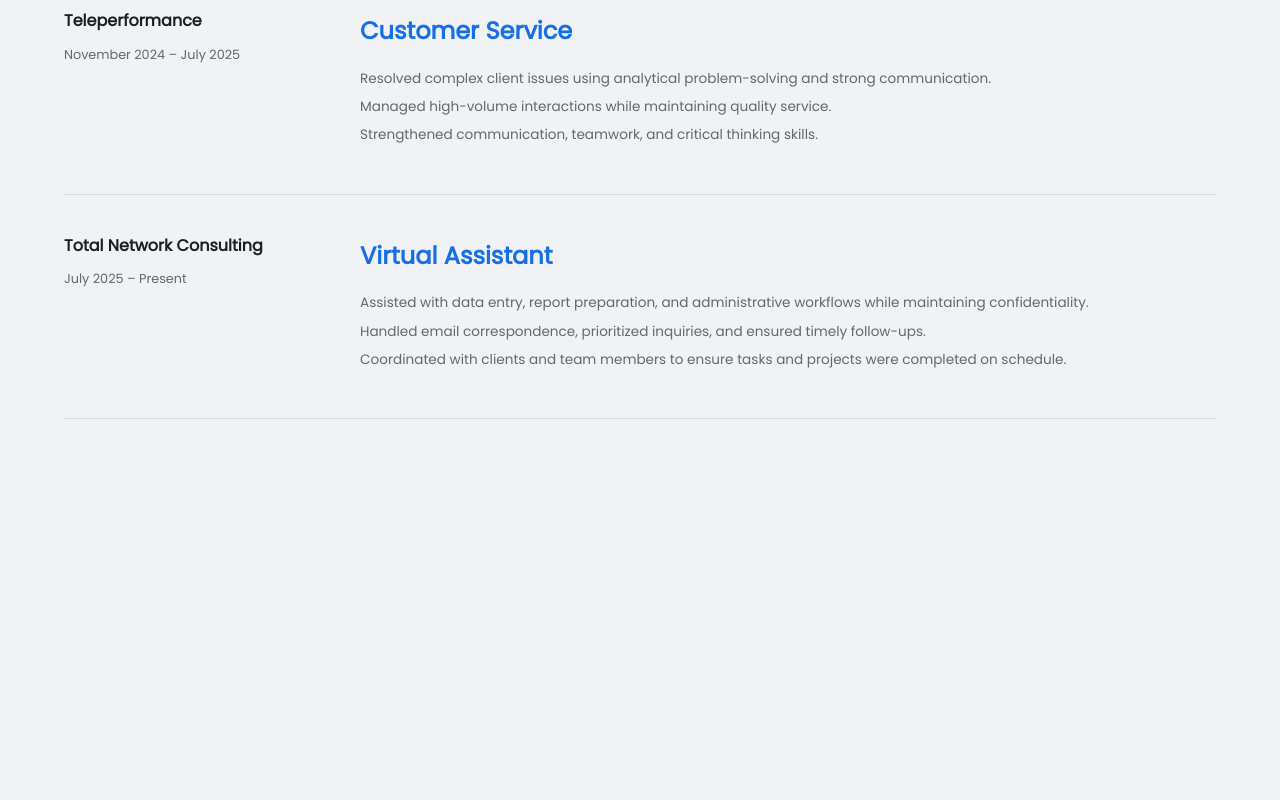
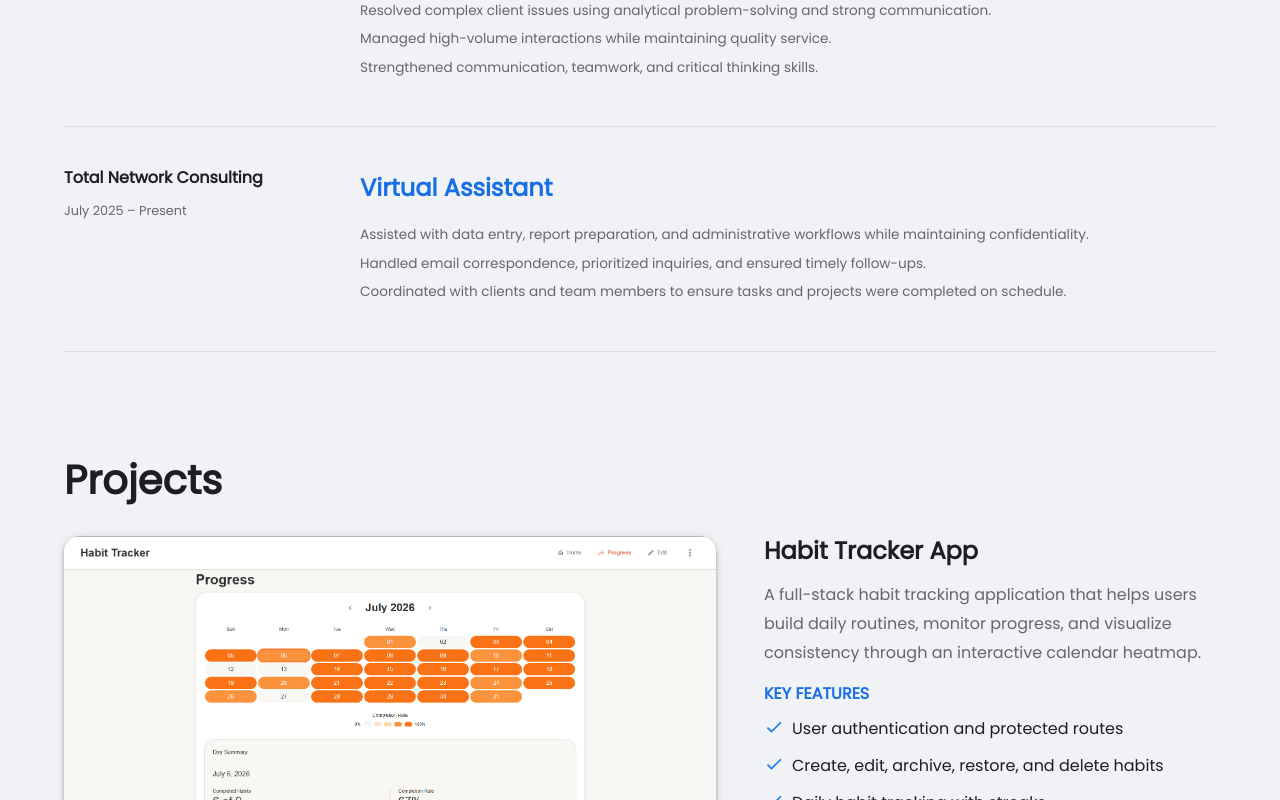
Before and after one commit to razonjericho/HTML-and-CSS-Web-Portfolio, a React (Vite) app in the folder web-portfolio/: page / in a window 1280 px wide. Shown: the part 2000-2800 px from the top of the page. Before the commit the page ends 2459 px from the top, so only its background shows below. Built offline with nearby package versions, Linux system fonts and the light colour scheme.

Commit message:
feat: add featured project section

```diff
--- a/web-portfolio/src/App.jsx
+++ b/web-portfolio/src/App.jsx
@@ -4,6 +4,7 @@ import Hero from "./sections/Hero/Hero";
 import About from "./sections/About/About";
 import TechStack from "./sections/TechStack/TechStack";
 import Experience from "./sections/Experience/Experience";
+import Project from "./components/Project/Project";
 import { Button, Card, CardContent, Typography, Container, Toolbar } from "@mui/material";
 
 function App() {
@@ -17,6 +18,7 @@ function App() {
         <About />
         <TechStack />
         <Experience />
+        <Project />
       </main>
     </div>
 
--- /dev/null
+++ b/web-portfolio/src/components/Project/FeaturesData.js
@@ -0,0 +1,10 @@
+const featuresData = [
+    "User authentication and protected routes",
+    "Create, edit, archive, restore, and delete habits",
+    "Daily habit tracking with streaks",
+    "Progress dashboard with calendar heatmap",
+    "View daily details and completion history",
+    "Responsive design for all devices",
+];
+
+export default featuresData;
--- /dev/null
+++ b/web-portfolio/src/components/Project/Project.jsx
@@ -0,0 +1,204 @@
+import React from "react";
+import { Container, Box, Typography, Grid, Stack, List, ListItem, ListItemIcon, ListItemText } from "@mui/material";
+import ProgressPage from "../../assets/Images/ProjectScreenshot/ProgressPage.png";
+import CheckIcon from "@mui/icons-material/Check";
+import featuresData from "./FeaturesData";
+
+function Project() {
+    return (
+        <Box
+            component="section"
+            id="project"
+            sx={{
+                py: {
+                    xs: 8,
+                    sm: 10,
+                    md: 12,
+                    lg: 8,
+                },
+            }}
+        >
+            <Container maxWidth="lg">
+                <Typography variant="h2">
+                    Projects
+                </Typography>
+
+                <Grid
+                    container
+                    spacing={6}
+                    sx={{
+                        py: {
+                            xs: 4,
+                            sm: 4,
+                            md: 4,
+                            lg: 4,
+                        },
+                    }}
+                >
+                    <Grid
+                        size={{
+                            xs: 12,
+                            lg: 7,
+                        }}
+                    >
+                        <Box
+                            sx={{
+                                width: "100%",
+                                borderRadius: 1,
+                                overflow: "hidden",
+                                boxShadow: 4,
+                            }}
+                        >
+                            <Box
+                                component="img"
+                                src={ProgressPage}
+                                alt="Habit Tracker Progress Dashboard"
+                                sx={{
+                                    width: "100%",
+                                    display: "block",
+                                }}
+                            />
+                        </Box>
+                    </Grid>
+
+                    <Grid
+                        size={{
+                            xs: 12,
+                            lg: 5,
+                        }}
+                    >
+
+                            <Typography
+                                variant="h4"
+                                sx={{
+                                    fontWeight: 600,
+                                    fontSize: {
+                                        xs: "1.5rem",
+                                        md: "2rem",
+                                        lg: "1.5rem",
+                                    },
+                                    pb: {
+                                        xs: 2,
+                                        sm: 2,
+                                        md: 2,
+                                        lg: 2,
+                                    },
+                                }}
+                            >
+                                Habit Tracker App
+                            </Typography>
+
+                            <Typography
+                                sx={{
+                                    color: "text.secondary",
+                                    fontSize: {
+                                        xs: "0.9rem",
+                                        sm: "1.1rem",
+                                        md: "1.6rem",
+                                        lg: "1rem",
+                                    },
+                                    pb: {
+                                        xs: 2,
+                                        sm: 2,
+                                        md: 2,
+                                        lg: 2,
+                                    },
+                                }}
+                            >
+                                A full-stack habit tracking application that helps users build
+                                daily routines, monitor progress, and visualize consistency
+                                through an interactive calendar heatmap.
+                            </Typography>
+
+                            <Typography
+                                variant="h4"
+                                sx={{
+                                    fontSize: {
+                                        xs: "1rem",
+                                        sm: "1rem",
+                                        md: "1.5rem",
+                                        lg: "1rem",
+                                    },
+
+                                    color: "primary.dark",
+
+                                    fontWeight: 600,
+                                }}
+                            >
+                                KEY FEATURES
+                            </Typography>
+
+                            <List
+                                sx={{
+                                    display: "flex",
+                                    flexDirection: "column",
+                                }}
+                            >
+                                {featuresData.map((feature) => (
+                                    <ListItem
+                                        key={feature}
+                                        disablePadding
+                                        sx={{
+                                            alignItems: "flex-start",
+                                        }}
+                                    >
+                                        <ListItemIcon
+                                            sx={{
+                                                minWidth: 28,
+                                                py: {
+                                                    xs: 0.75,
+                                                    sm: 1,
+                                                    md: 1.75,
+                                                    lg: 0.75,
+                                                },
+
+                                                pr: {
+                                                    xs: 0,
+                                                    sm: 0,
+                                                    md: 1,
+                                                    lg: 0,
+                                                }
+                                            }}
+                                        >
+                                            <CheckIcon
+                                                color="primary"
+                                                sx={{
+                                                    fontSize: {
+                                                        xs: "1rem",
+                                                        sm: "1.25rem",
+                                                        md: "1.75rem",
+                                                        lg: "1.25rem",
+                                                    }
+                                                }}
+                                            />
+                                        </ListItemIcon>
+
+                                        <ListItemText
+                                            primary={feature}
+                                            slotProps={{
+                                                primary: {
+                                                    sx: {
+                                                        fontSize: {
+                                                            xs: "0.9rem",
+                                                            sm: "1.1rem",
+                                                            md: "1.6rem",
+                                                            lg: "1rem",
+                                                        },
+                                                    },
+                                                },
+                                            }}
+                                        />
+                                    </ListItem>
+                                ))}
+                            </List>
+
+
+                    </Grid>
+                </Grid>
+            </Container>
+        </Box>
+
+    )
+}
+
+export default Project;
--- a/web-portfolio/src/sections/About/About.jsx
+++ b/web-portfolio/src/sections/About/About.jsx
@@ -10,7 +10,9 @@ function About() {
             sx={{
                 py: {
                     xs: 8,
+                    sm: 10,
                     md: 12,
+                    lg: 8,
                 },
             }}
         >
--- a/web-portfolio/src/sections/TechStack/TechStackCard.jsx
+++ b/web-portfolio/src/sections/TechStack/TechStackCard.jsx
@@ -25,6 +25,9 @@ function TechStackCard ({ title, skills }) {
                     fontWeight={600}
                     sx={{
                         color: "primary.main",
+                        fontSize: {
+                            lg: "1.1rem",
+                        }
                     }}
                 >
                     {title}
@@ -46,7 +49,7 @@ function TechStackCard ({ title, skills }) {
                                 py: 0.75,
                                 color: "text.secondary",
 
-                                borderRadius: 2,
+                                borderRadius: 1,
 
                                 bgcolor: "#F6F8FC",
 
```
Also changed, not shown: web-portfolio/src/assets/Images/ProjectScreenshot/ProgressPage.png (added).
